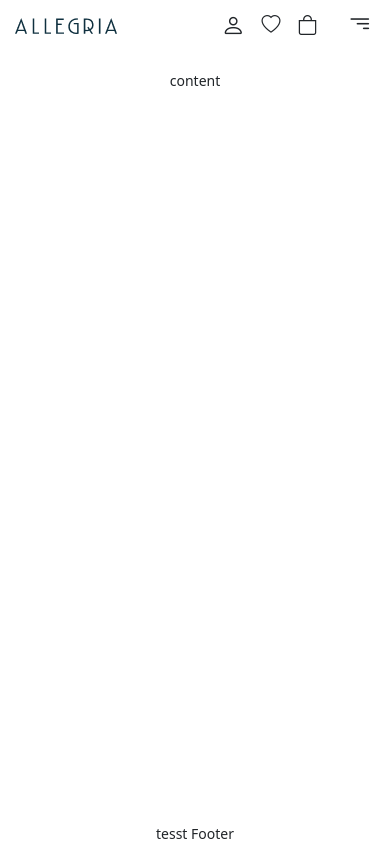
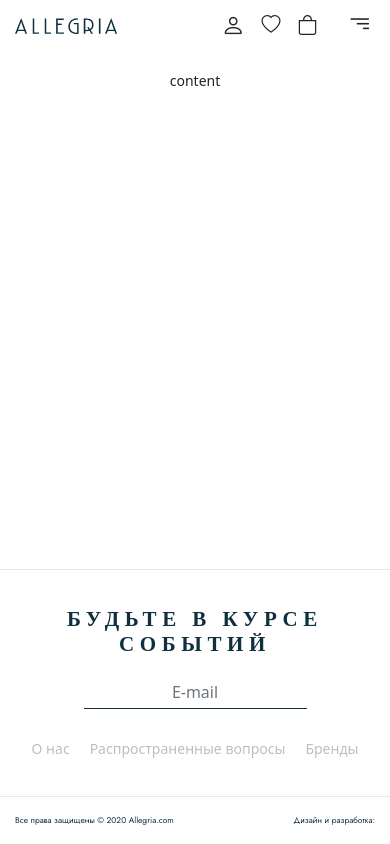
Before and after one commit to MariiaUdovytska/Allegria-Womens-Clothing-Store, a React (Create React App) app in the folder allegria-womens-clothing-store/: page / in a window 390 px wide. Built offline with nearby package versions, Linux system fonts and the light colour scheme.

Commit message:
add Footer and adaptive styles for him

```diff
--- a/allegria-womens-clothing-store/src/Footer.js
+++ b/allegria-womens-clothing-store/src/Footer.js
@@ -1,11 +1,34 @@
 import React from 'react';
 import './css/footer.css';
+import { Form } from 'react-bootstrap';
 
 function Footer() {
 	return (
-		<div className='footer containerM'>
-			tesst Footer
-		</div>
+		<section className='footer'>
+			<div className='footer__body'>
+				<div className='footer__body-up containerM'>
+					<h2>Будьте в курсе событий</h2>
+					<Form>
+						<Form.Group className="mb-3" controlId="formBasicEmail">
+							<Form.Control type="email" placeholder="E-mail" />
+						</Form.Group>
+					</Form>
+					<nav className='footer__body-navigation'>
+						<ul>
+							<li>О&nbsp;нас</li>
+							<li>Распространенные вопросы</li>
+							<li>Бренды</li>
+						</ul>
+					</nav>
+				</div>
+				<div className='footer__body-subfooter'>
+					<div className='footer__body-subfooter-imfo containerM'>
+						<span>Все права защищены  © 2020 Allegria.com</span>
+						<span>Дизайн и разработка:</span>
+					</div>
+				</div>
+			</div>
+		</section>
 	);
 }
 
--- a/allegria-womens-clothing-store/src/MenuDetailed.js
+++ b/allegria-womens-clothing-store/src/MenuDetailed.js
@@ -2,22 +2,15 @@ import React from 'react';
 import './css/menuDetailed.css';
 import { Accordion } from 'react-bootstrap';
 
-
-class MenuDetailed extends React.Component {
-	constructor(props) {
-		super(props);
-		this.state = {}
-	}
-
-	render() {
+function MenuDetailed(props) {
 	return (
-			<div className={((this.props.openAccordion === true) ? 'menu-detailed' : 'menu-detailed__tablet')}>
-				<div className={((this.props.openAccordion === true) ? 'menu-detailed__choise' : ' menu-detailed__phone')}>
+		<div className={((props.openAccordion === true) ? 'menu-detailed' : 'menu-detailed__tablet')}>
+			<div className={((props.openAccordion === true) ? 'menu-detailed__choise' : ' menu-detailed__phone')}>
 				<div className='menu-detailed__accordion'>
-						<Accordion defaultActiveKey={(this.props.openAccordion === true) ? '0' : ''}>
+					<Accordion defaultActiveKey={(props.openAccordion === true) ? '0' : ''}>
 						<Accordion.Item eventKey="0">
 							<Accordion.Header>ОДЕЖДА</Accordion.Header>
-								<Accordion.Body style={(this.props.openAccordion !== true) ? { 'text-align': 'center' } : {}}>
+							<Accordion.Body style={(props.openAccordion !== true) ? { 'text-align': 'center' } : {}}>
 								<ul>
 									<li>Свитшоты и худи</li>
 									<li>Платья юбки</li>
@@ -37,10 +30,10 @@ class MenuDetailed extends React.Component {
 					</Accordion>
 				</div>
 				<div className='menu-detailed__accordion'>
-						<Accordion defaultActiveKey={(this.props.openAccordion === true) ? '0' : ''}>
+					<Accordion defaultActiveKey={(props.openAccordion === true) ? '0' : ''}>
 						<Accordion.Item eventKey="0">
 							<Accordion.Header>ОБУВЬ</Accordion.Header>
-								<Accordion.Body style={(this.props.openAccordion !== true) ? { 'text-align': 'center' } : {}}>
+							<Accordion.Body style={(props.openAccordion !== true) ? { 'text-align': 'center' } : {}}>
 								<ul>
 									<li>Кроссовки</li>
 									<li>Шлепанцы</li>
@@ -50,10 +43,10 @@ class MenuDetailed extends React.Component {
 					</Accordion>
 				</div>
 				<div className='menu-detailed__accordion'>
-						<Accordion defaultActiveKey={(this.props.openAccordion === true) ? '0' : ''}>
+					<Accordion defaultActiveKey={(props.openAccordion === true) ? '0' : ''}>
 						<Accordion.Item eventKey="0">
 							<Accordion.Header>СУМКИ</Accordion.Header>
-								<Accordion.Body style={(this.props.openAccordion !== true) ? { 'text-align': 'center' } : {}}>
+							<Accordion.Body style={(props.openAccordion !== true) ? { 'text-align': 'center' } : {}}>
 								<ul>
 									<li>Сумки</li>
 									<li>Рюкзаки</li>
@@ -67,10 +60,10 @@ class MenuDetailed extends React.Component {
 					</Accordion>
 				</div>
 				<div className='menu-detailed__accordion'>
-						<Accordion defaultActiveKey={(this.props.openAccordion === true) ? '0' : ''}>
+					<Accordion defaultActiveKey={(props.openAccordion === true) ? '0' : ''}>
 						<Accordion.Item eventKey="0">
 							<Accordion.Header>АКСЕСУАРИ</Accordion.Header>
-								<Accordion.Body style={(this.props.openAccordion !== true) ? { 'text-align': 'center' } : {}}>
+							<Accordion.Body style={(props.openAccordion !== true) ? { 'text-align': 'center' } : {}}>
 								<ul>
 									<li>Головные уборы</li>
 									<li>Перчатки</li>
@@ -84,10 +77,10 @@ class MenuDetailed extends React.Component {
 					</Accordion>
 				</div>
 				<div className='menu-detailed__accordion'>
-						<Accordion defaultActiveKey={(this.props.openAccordion === true) ? '0' : ''}>
+					<Accordion defaultActiveKey={(props.openAccordion === true) ? '0' : ''}>
 						<Accordion.Item eventKey="0">
 							<Accordion.Header>БЕЛЬЕ</Accordion.Header>
-								<Accordion.Body style={(this.props.openAccordion !== true) ? { 'text-align': 'center' } : {}}>
+							<Accordion.Body style={(props.openAccordion !== true) ? { 'text-align': 'center' } : {}}>
 								<ul>
 									<li>Разное</li>
 								</ul>
@@ -105,8 +98,7 @@ class MenuDetailed extends React.Component {
 				</ul>
 			</div>
 		</div>
-		)
-	}
+	);
 }
 
 export default MenuDetailed;
--- a/allegria-womens-clothing-store/src/css/footer.css
+++ b/allegria-womens-clothing-store/src/css/footer.css
@@ -0,0 +1,96 @@
+.footer{
+	min-height: 300px;
+	border-top: 1px solid #EAE9E8;
+}
+.footer__body {
+	display: flex;
+	flex-direction: column;
+	height: 100%;
+}
+.footer__body-up{
+	flex: 1 1 auto;
+	display: flex;
+	flex-direction: column;
+	align-items: center;
+	justify-content: center;
+}
+.footer__body-up h2{
+	margin-bottom: 20px;
+	font-weight: 600;
+	font-size: 2.1rem;
+	letter-spacing: 0.4rem;
+	text-transform: uppercase;
+	color: #0F303F;
+	font-family: 'Cormorant Garamond', serif;
+	text-align: center;
+}
+.footer__body-up .form-control{
+	border: none;
+	border-bottom: 1px solid #0F303F;
+	border-radius: 0rem;
+	text-align: center;
+}
+.footer__body-up .form-control:focus{
+	border-bottom: 1px solid #0F303F;
+	box-shadow: none;
+}
+.footer__body-up .form-control::placeholder{
+	text-align: center;
+	font-size: 1.14rem;
+}
+.footer__body-navigation{
+	margin-top: 15px;
+}
+.footer__body-navigation ul{
+	display: flex;
+	flex-direction: row;
+	margin: 0px -20px;
+	padding-left: 0px;
+}
+.footer__body-navigation ul li{
+	padding: 0px 20px;
+	cursor: pointer;
+	color: #B7C1C5;
+	font-size: 1.14rem;
+	text-align: center;
+}
+.footer__body-navigation ul li:hover{
+	color: #E64926;
+	transition: color 0.5s;
+}
+.footer__body-subfooter{
+	border-top: 1px solid #EAE9E8;
+	min-height: 48px;
+}
+.footer__body-subfooter-imfo{
+	display: flex;
+	flex-direction: row;
+	justify-content: space-between;
+	height: 100%;
+	align-items: center;
+	font-family: 'Jost', sans-serif;
+	font-size: 0.89rem;
+	color: #0F303F;
+}
+@media (max-width:768px){
+	.footer{
+		min-height: 275px;
+	}
+	.footer__body-up h2{
+		font-size: 1.5rem;
+	}
+	.footer__body-navigation ul{
+		margin: 0px -10px;
+	}
+	.footer__body-navigation ul li{
+		padding: 0px 10px;
+	}
+}
+@media (max-width:399px){
+	.footer__body-subfooter-imfo{
+		font-size: 0.6rem;
+	}
+	.footer__body-navigation ul li{
+		font-size: 1rem;
+	}
+}
```
Lines whose indentation alone changed are shown as unchanged.
